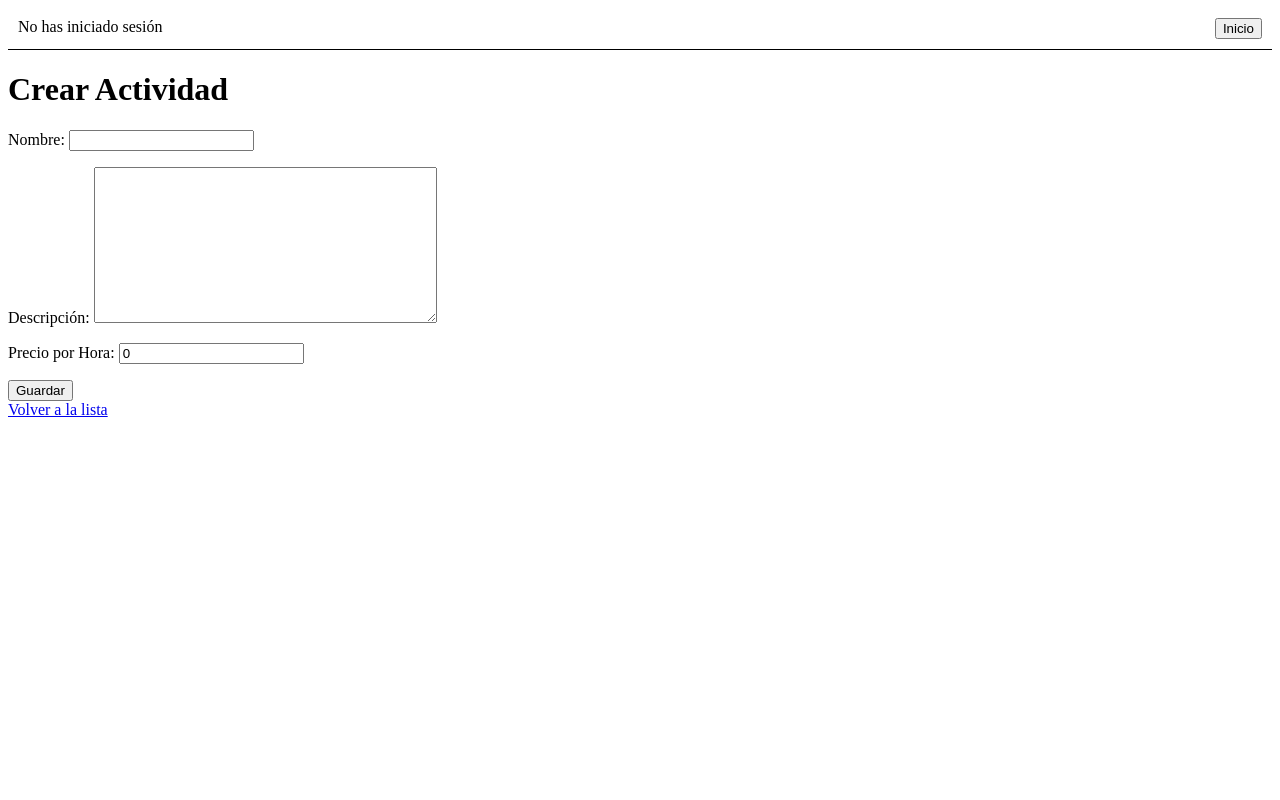
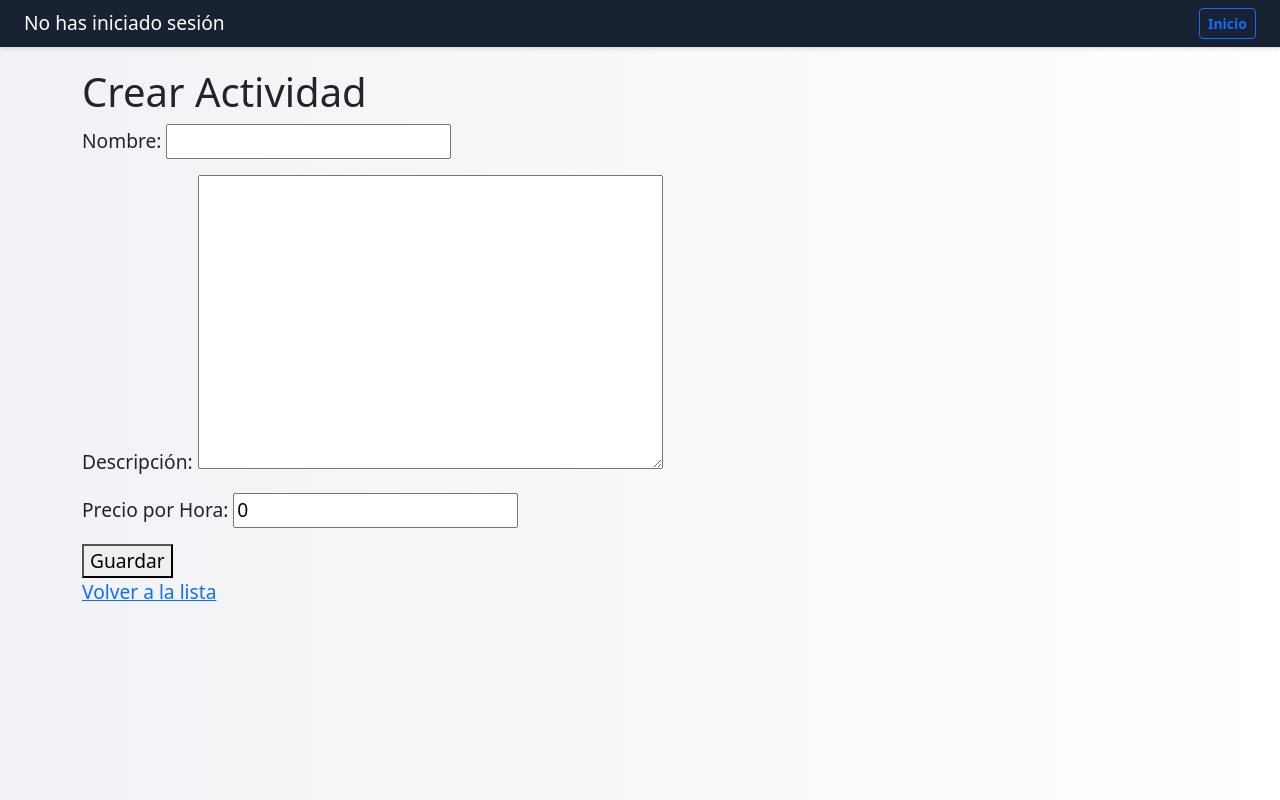
Before and after one commit to israzorz/proyectoWeb3, a Django app: page /actividades/crear/ in a window 1280 px wide. Run offline with Django 5.2, Linux system fonts and the light colour scheme.

Commit message:
commit base.html
Updated the base HTML template to include Bootstrap styles and improved layout.

```diff
--- a/proyecto/appProyecto/templates/base.html
+++ b/proyecto/appProyecto/templates/base.html
@@ -3,26 +3,54 @@
 <head>
     <meta charset="UTF-8">
     <meta name="viewport" content="width=device-width, initial-scale=1.0">
-    <title>Proyecto WEB III</title>
+    <title> {% block title %}Sistema canchas con Django{% endblock  %} </title>
+    <link href="https://cdn.jsdelivr.net/npm/bootstrap@5.3.3/dist/css/bootstrap.min.css" rel="stylesheet">
+    <style>
+        body {
+            font-size: 1.2rem; /* letras más grandes */
+            background: linear-gradient(to right, #f0f2f5, #ffffff); /* fondo suave */
+        }
+        main {
+            padding: 20px;
+            min-height: 80vh;
+        }
+        header {
+            background-color: #192232ff;
+            color: white;
+        }
+        header a {
+            color: white;
+            font-weight: bold;
+        }
+        .table thead th {
+            background-color: #192232ff;
+            color: white;
+            font-weight: bold;
+        }
+    </style>
 </head>
 <body>
-    <header style="display: flex; justify-content: space-between; padding: 10px; border-bottom: 1px solid #000;">
+    <header class="d-flex justify-content-between align-items-center px-4 py-2 border-bottom shadow-sm">
         <div>
             {% if user.is_authenticated %}
                 <span>Usuario: {{ user.username }}</span>
-                <span style="margin-left: 10px;"><a href="{% url 'logout' %}">[Cerrar sesión]</a></span>
+                <span style="margin-left: 10px;"><a href="{% url 'logout' %}" class="btn btn-outline-danger btn-sm fw-bold">Cerrar sesión</a></span>
             {% else %}
                 No has iniciado sesión
             {% endif %}
         </div>
         <div>
-            <a href="{% url 'inicio' %}"><button>Inicio</button></a>
+            <a href="{% url 'inicio' %}" class="btn btn-outline-primary btn-sm fw-bold">Inicio</a>
         </div>
     </header>
 
     <main>
-        {% block content %}
-        {% endblock %}
+        <div class="container">
+            {% block content %}
+            {% endblock %}
+        </div>
     </main>
+
+    <script src="https://cdn.jsdelivr.net/npm/bootstrap@5.3.3/dist/js/bootstrap.bundle.min.js"></script>
 </body>
 </html>
```
